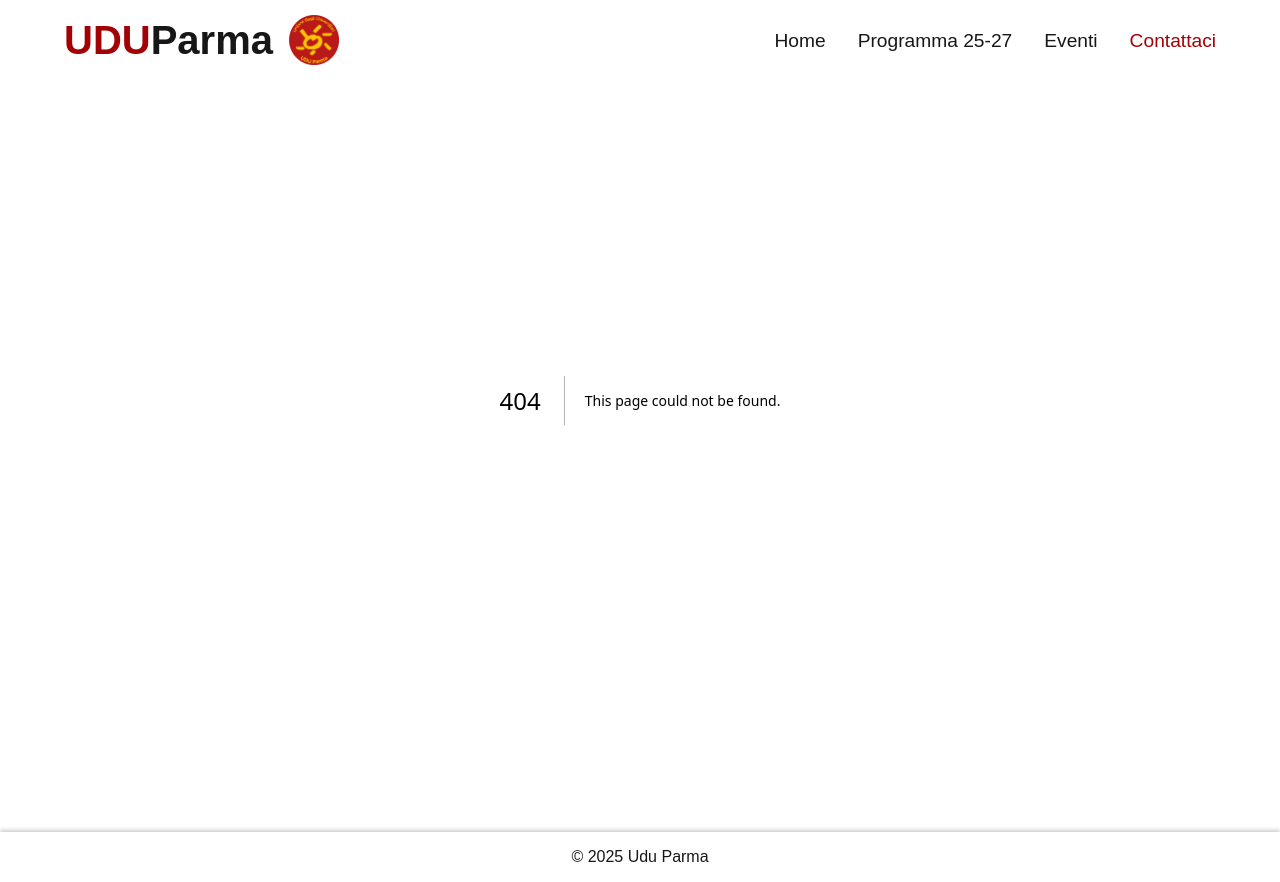
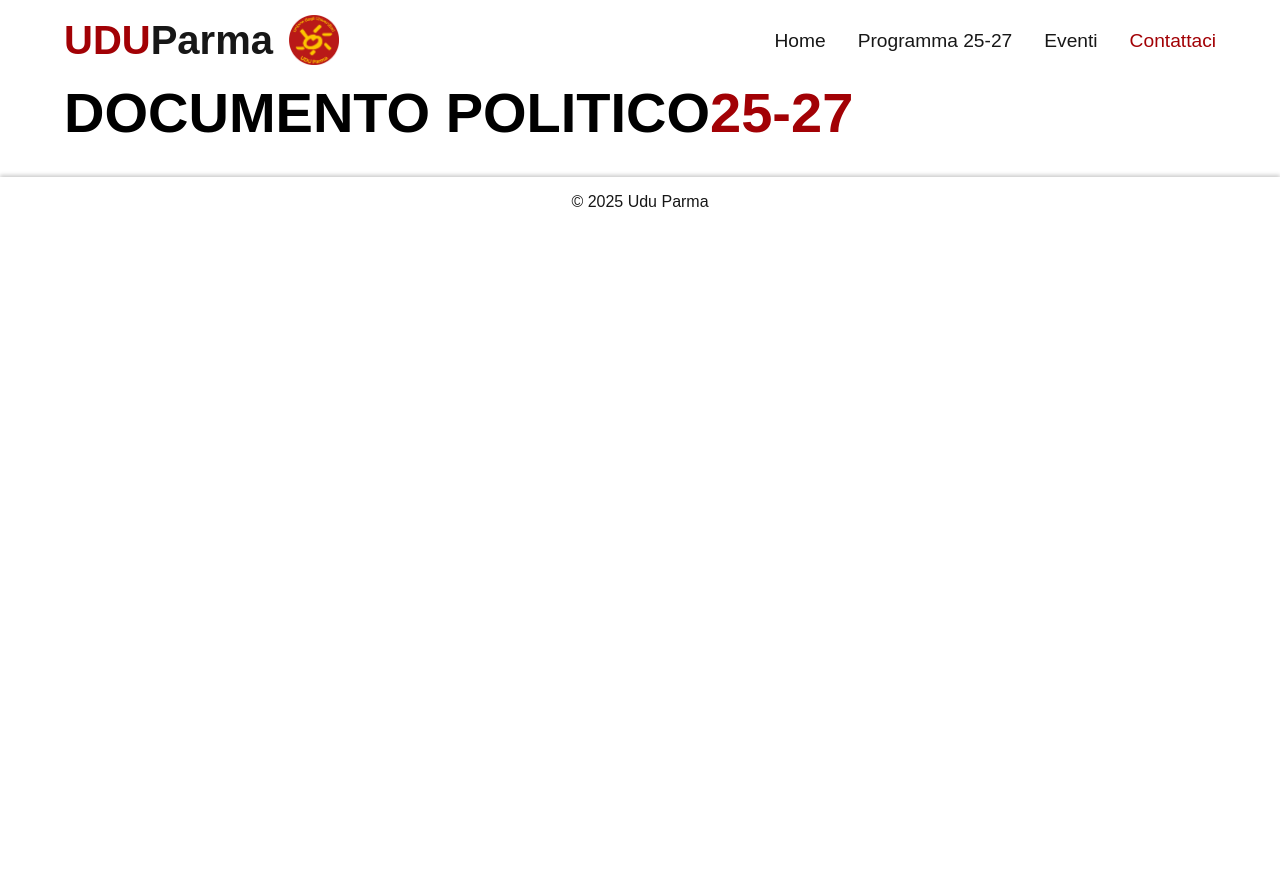
Before and after one commit to GiovanniPanizzi/uduParma-website, a Next.js app: page /document in a window 1280 px wide. Before the commit this address had no page. After the commit the page ends 800 px from the top, so only its background shows below. Built offline with nearby package versions, Linux system fonts and the light colour scheme.

Commit message:
passo al vecchio git commit

```diff
--- /dev/null
+++ b/src/app/document/document.css
@@ -0,0 +1,33 @@
+:root {
+    --background: #ffffff;
+    --foreground: #171717;
+    --color-accent: rgb(162, 1, 5);
+    --default-margin: 1rem;
+    --default-font-style: 'Arial', sans-serif;
+    --default-h1-size: 3.0rem;
+    --default-h2-size: 2.5rem;
+    --default-h3-size: 1.75rem;
+    --default-text-size: 1.5rem;
+}
+
+@media(max-width: 900px) {
+    :root {
+        --default-h1-size: 2.5rem;
+        --default-h2-size: 2.0rem;
+        --default-h3-size: 1.75rem;
+        --default-text-size: 1.2rem;
+    }
+}
+
+/* HERO */
+
+.title .container {
+  margin-top: 6rem;
+  margin-bottom: 4rem;
+}
+
+h1 {
+    display: flex;
+    flex-wrap: wrap;
+    gap: 1rem;
+}
--- /dev/null
+++ b/src/app/document/page.tsx
@@ -0,0 +1,16 @@
+import style from "./document.module.css";
+
+function Document() {
+    return (
+        <main>
+            <div className="title">
+                <div className="container">
+                    <h1>Documento politico<span className="red-text">25-27</span> </h1>
+                    <p></p>
+                </div>
+            </div>
+        </main>
+    );
+}
+
+export default Document;
--- a/src/app/globals.css
+++ b/src/app/globals.css
@@ -170,15 +170,21 @@ nav {
 
 .underline {
   position: absolute;
-  top: 0;
+  /*top: 0;
   left: 0;
-  height: 3px; /* barra sottile ma elegante */
-  background: linear-gradient(90deg, #ff976b, #febe57); /* colore moderno */
+  height: 3px;
+  background: linear-gradient(90deg, #ff976b, #febe57);
   border-radius: 2px;
-  box-shadow: 0 2px 8px rgba(0,0,0,0.2); /* leggero effetto 3D */
+  box-shadow: 0 2px 8px rgba(0,0,0,0.2);
   transition: left 0.3s cubic-bezier(0.25, 1, 0.5, 1),
               width 0.3s cubic-bezier(0.25, 1, 0.5, 1),
-              background 0.3s ease;
+              background 0.3s ease;*/
+}
+
+@media(max-width: 900px) {
+  .underline {
+    display: none;
+  }
 }
 
 .hover-underline {
--- a/src/app/layout.tsx
+++ b/src/app/layout.tsx
@@ -37,7 +37,7 @@ function RootLayout({ children }: { children: React.ReactNode }) {
                 <Link href="/" className="hover-underline">Home</Link>
               </li>
               <li>
-                <Link href="/about" className="hover-underline">Programma 25-27</Link>
+                <Link href="/document" className="hover-underline">Programma 25-27</Link>
               </li>
               <li>
                 <Link href="/events" className="hover-underline">Eventi</Link>
--- a/src/app/page.css
+++ b/src/app/page.css
@@ -1,23 +1,3 @@
-:root {
-    --background: #ffffff;
-    --foreground: #171717;
-    --color-accent: rgb(162, 1, 5);
-    --default-margin: 1rem;
-    --default-font-style: 'Arial', sans-serif;
-    --default-h1-size: 3.5rem;
-    --default-h2-size: 2.5rem;
-    --default-h3-size: 1.75rem;
-    --default-text-size: 1.5rem;
-}
-
-@media(max-width: 900px) {
-    :root {
-        --default-h1-size: 3.0rem;
-        --default-h2-size: 2.0rem;
-        --default-h3-size: 1.75rem;
-        --default-text-size: 1.2rem;
-    }
-}
 
 /* HERO */
 
@@ -56,6 +36,7 @@
     background-color: var(--color-accent);
     margin-top: 0.5rem;
     margin-bottom: 1.5rem;
+    left: 0;
 }
 
 .hero-section p {
```
Also changed, not shown: src/app/page.tsx (+28 -22 lines).
